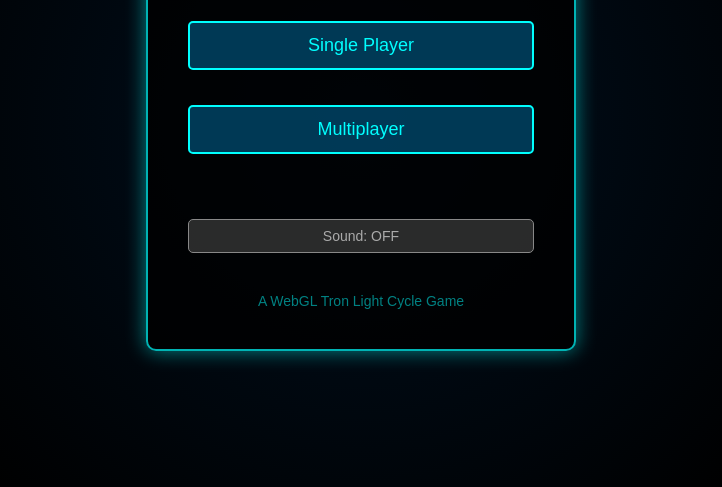
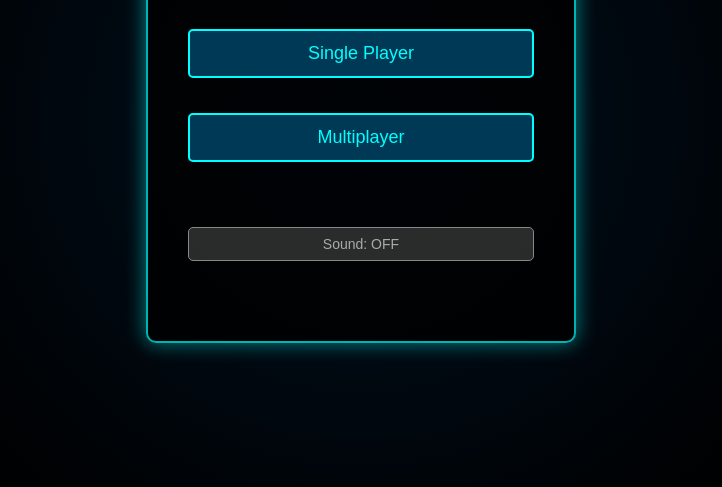
Before and after one commit to joachims97/tron-game, a website: page public/index.html in a window 1280 px wide. Shown: the part 281-768 px from the top of the page, without its empty margins (279-1001 px from the left). Drawn offline with nearby package versions, Linux system fonts and the light colour scheme.

Commit message:
Removed text from home screen

```diff
--- a/public/index.html
+++ b/public/index.html
@@ -256,9 +256,6 @@
         <button id="sound-toggle" class="toggle-btn">Sound: OFF</button>
       </div>
     </div>
-    <div class="credits">
-      <p>A WebGL Tron Light Cycle Game</p>
-    </div>
   </div>
 
   <!-- Single Player Menu -->
```
